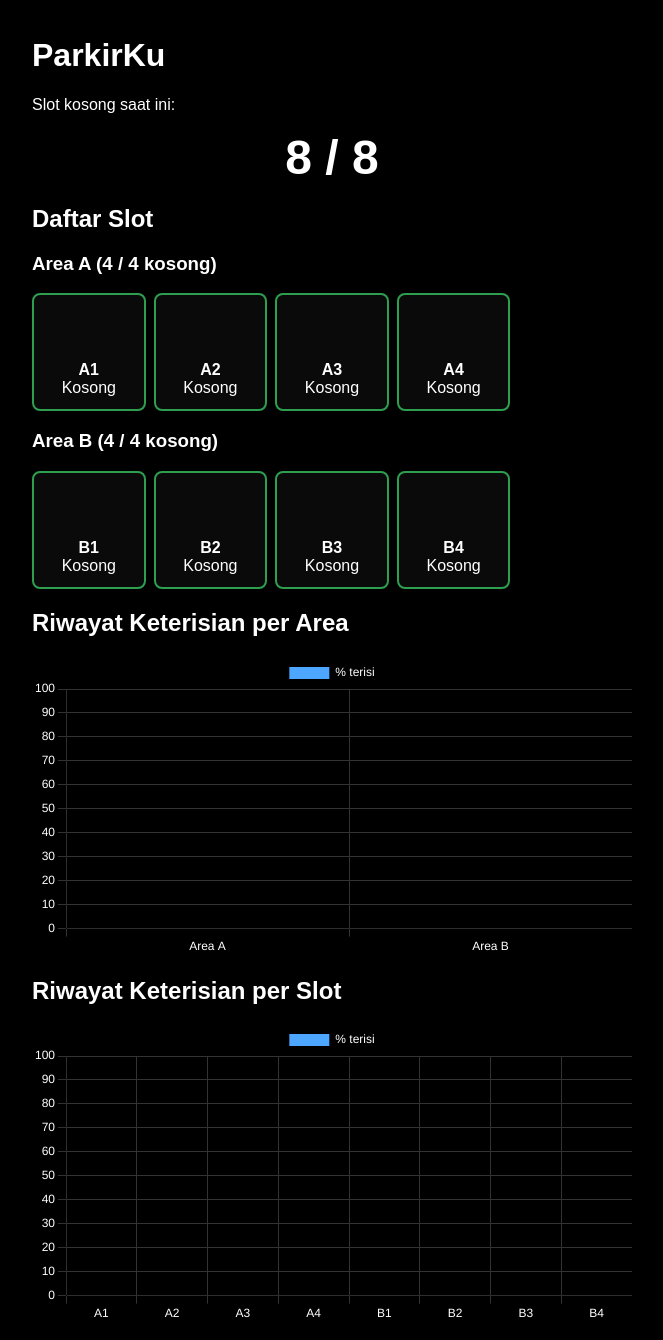
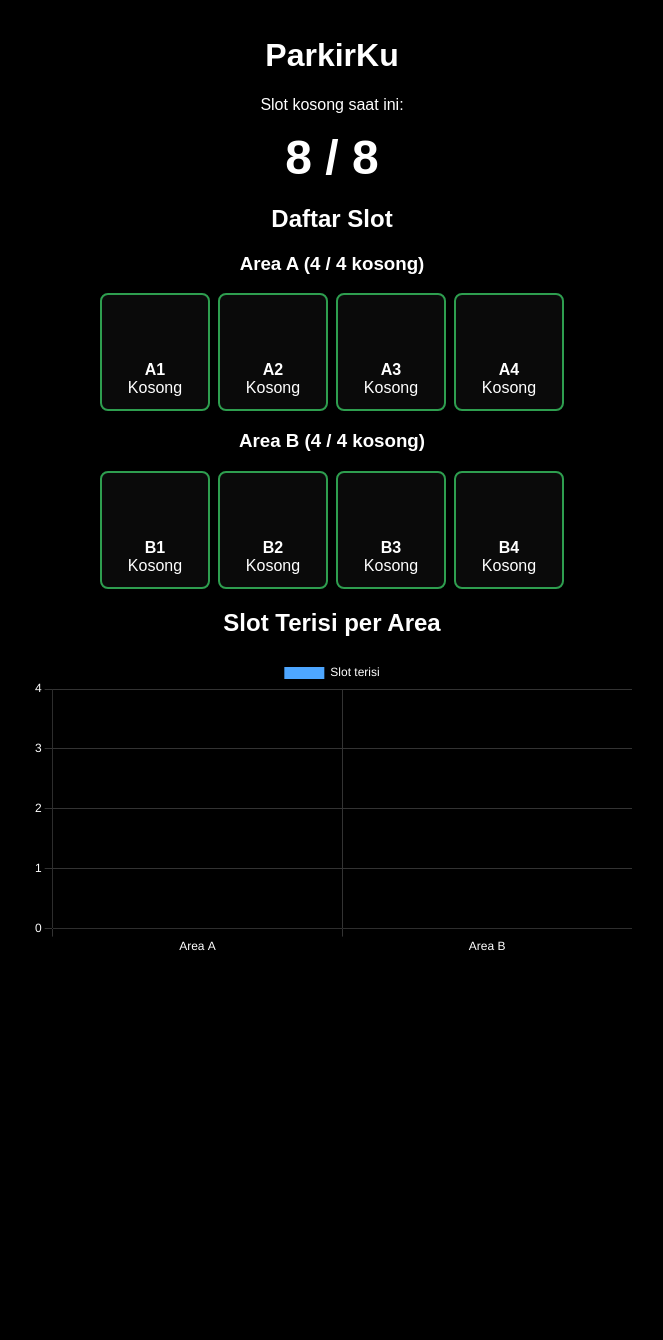
Before and after one commit to fawwazkazim107/ParkirKu, a Flask app: page / in a window 1280 px wide. Shown: the whole page, without its empty margins (308-971 px from the left). After the commit the page ends 951 px from the top, so only its background shows below. Run offline with Flask 3, Linux system fonts and the light colour scheme; data comes from the database, SQL or seed files in the repository; both versions use the stored data as it was after the commit.

Commit message:
Revisi 4 Slot

```diff
--- a/app.py
+++ b/app.py
@@ -86,10 +86,3 @@ def api_slots():
 @app.route("/api/riwayat-area")
 def api_riwayat_area():
     return jsonify(manager.riwayat_per_area())
-
-@app.route("/api/riwayat-slot")
-def api_riwayat_slot():
-    return jsonify(manager.riwayat_per_slot())
-
-if __name__ == "__main__":
-    app.run(debug=True, use_reloader=False)
--- a/templates/index.html
+++ b/templates/index.html
@@ -14,9 +14,12 @@
       margin: 0 auto;
       padding: 16px;
     }
+    h1, h2, h3 { text-align: center; }
     .kosong-besar { font-size: 3rem; font-weight: bold; text-align: center; }
-    .grid { display: grid; grid-template-columns: repeat(auto-fill, minmax(100px, 1fr)); gap: 8px; }
+    .grid { display: flex; flex-wrap: wrap; justify-content: center; gap: 8px; }
     .slot {
+      box-sizing: border-box;
+      width: 110px;
       padding: 12px 8px;
       border-radius: 8px;
       text-align: center;
@@ -38,38 +41,36 @@
 </head>
 <body>
   <h1>ParkirKu</h1>
-  <p>Slot kosong saat ini:</p>
+  <p style="text-align:center">Slot kosong saat ini:</p>
   <div class="kosong-besar"><span id="kosong">-</span> / <span id="total">-</span></div>
 
   <h2>Daftar Slot</h2>
   <div id="daftar"></div>
 
-  <h2>Riwayat Keterisian per Area</h2>
+  <h2>Slot Terisi per Area</h2>
   <canvas id="grafik-area"></canvas>
-
-  <h2>Riwayat Keterisian per Slot</h2>
-  <canvas id="grafik-slot"></canvas>
 
   <script>
     Chart.defaults.color = "#fff";
-    const charts = {};
+    let chart;
 
-    function gambarBatang(id, labels, nilai) {
-      if (charts[id]) {
-        charts[id].data.labels = labels;
-        charts[id].data.datasets[0].data = nilai;
-        charts[id].update();
+    function gambarBatang(labels, nilai, max) {
+      if (chart) {
+        chart.data.labels = labels;
+        chart.data.datasets[0].data = nilai;
+        chart.options.scales.y.max = max;
+        chart.update();
         return;
       }
-      charts[id] = new Chart(document.getElementById(id), {
+      chart = new Chart(document.getElementById("grafik-area"), {
         type: "bar",
         data: {
           labels,
-          datasets: [{ label: "% terisi", data: nilai, backgroundColor: "#4da6ff" }]
+          datasets: [{ label: "Slot terisi", data: nilai, backgroundColor: "#4da6ff" }]
         },
         options: {
           scales: {
-            y: { min: 0, max: 100, grid: { color: "#333" } },
+            y: { min: 0, max, ticks: { stepSize: 1 }, grid: { color: "#333" } },
             x: { grid: { color: "#333" } }
           }
         }
@@ -92,25 +93,15 @@
               <div class="mobil"></div><b>${s.kode}</b><br>${s.status}
             </div>`).join("") + `</div>`;
       }).join("");
+
+      const namaArea = Object.keys(grup);
+      const terisiPerArea = namaArea.map(a => grup[a].filter(s => s.status === "Terisi").length);
+      const maksSlot = Math.max(...namaArea.map(a => grup[a].length));
+      gambarBatang(namaArea, terisiPerArea, maksSlot);
     }
 
-    async function muatGrafikArea() {
-      const data = await (await fetch("/api/riwayat-area")).json();
-      gambarBatang("grafik-area", data.map(d => d.lokasi), data.map(d => d.persen_terisi));
-    }
-
-    async function muatGrafikSlot() {
-      const data = await (await fetch("/api/riwayat-slot")).json();
-      gambarBatang("grafik-slot", data.map(d => d.kode), data.map(d => d.persen_terisi));
-    }
-
-    function refresh() {
-      muatSlot();
-      muatGrafikArea();
-      muatGrafikSlot();
-    }
-    refresh();
-    setInterval(refresh, 5000);
+    muatSlot();
+    setInterval(muatSlot, 5000);
   </script>
 </body>
 </html>
```
Also changed, not shown: parkirku.db.
